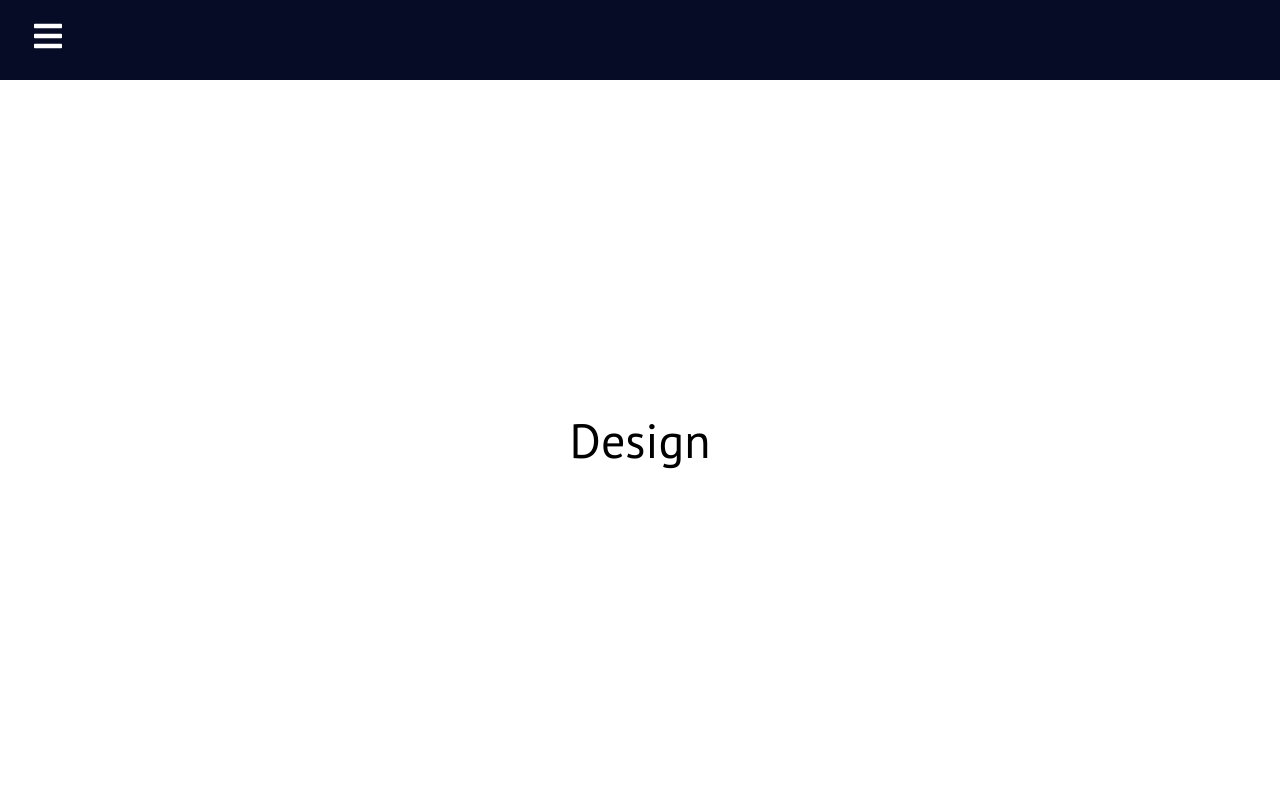
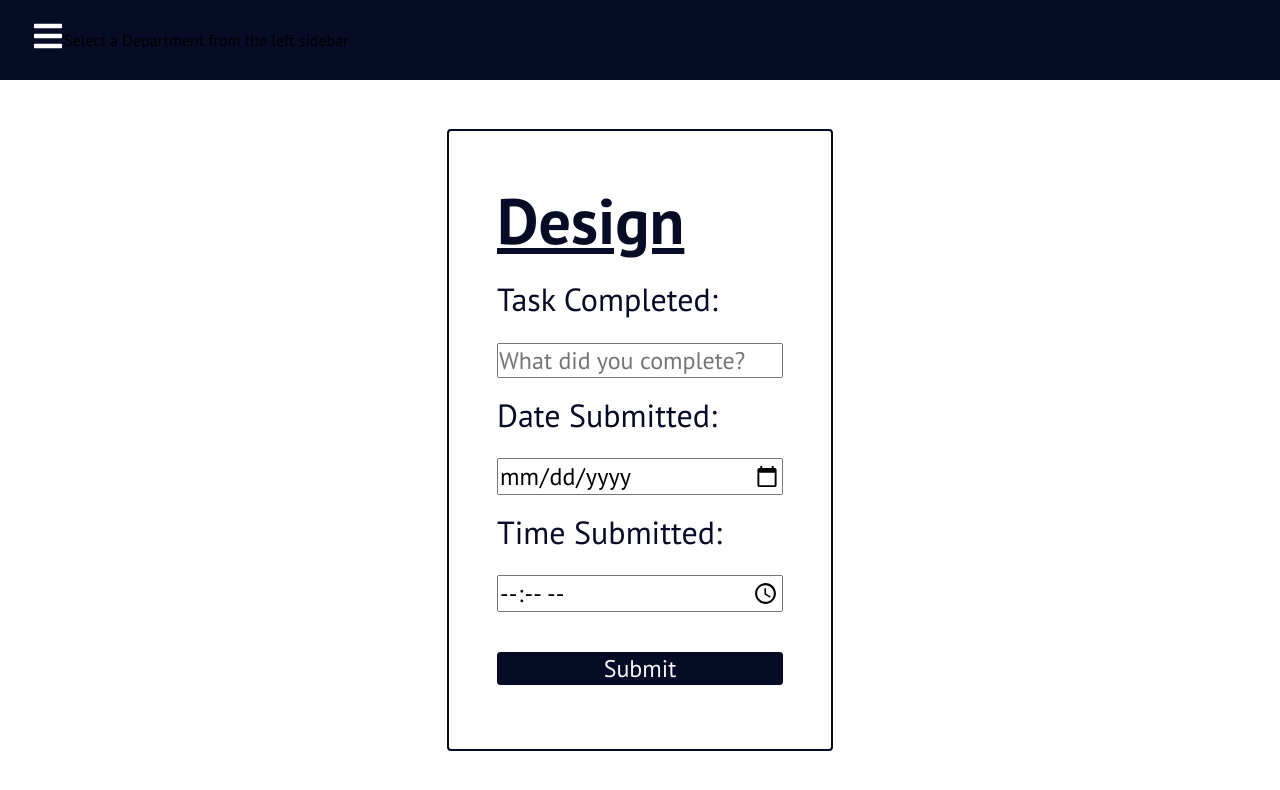
Before and after one commit to Winx1718/blackboard-project, a React (Create React App) app: page /Design in a window 1280 px wide. Shown: the top 790 px of the page. Built offline with nearby package versions, Linux system fonts and the light colour scheme.

Commit message:
added form
created functions to handle changes and alert submission
added CSS to forms

```diff
--- a/src/App.css
+++ b/src/App.css
@@ -16,3 +16,8 @@
   justify-content: center;
   font-size: 3rem;
 }
+.home h1{
+  color: #060b26;
+  font-size: 4rem;
+  text-decoration: underline;
+}
--- a/src/components/Navbar.js
+++ b/src/components/Navbar.js
@@ -18,6 +18,7 @@ function Navbar() {
           <Link to="#" className="menu-bars">
             <FaBars onClick={showSidebar} />
           </Link>
+          <p>Select a Department from the left sidebar</p>
         </div>
         <nav className={sidebar ? "nav-menu active" : "nav-menu"}>
           <ul className="nav-menu-items" onClick={showSidebar}>
--- /dev/null
+++ b/src/components/TaskCard.css
@@ -0,0 +1,32 @@
+.taskcard {
+  border: 2px solid#060b26;
+  padding: 3rem;
+  border-radius: 4px;
+}
+.taskcard h1 {
+  color: #060b26;
+  font-size: 4rem;
+  text-decoration: underline;
+  margin-bottom: 1rem;
+}
+.taskcard p {
+  color: #060b26;
+  font-size: 2rem;
+}
+.taskcard input {
+  width: 100%;
+  font-size: 1.5rem;
+  margin-bottom: 1rem;
+}
+.button {
+  background-color: #060b26;
+  color: #f5f5f5;
+  border-radius: 3px;
+  border: 1px solid #060b26;
+  transition: ease-in-out 250ms;
+}
+.button:hover {
+  background-color: #f5f5f5;
+  color: #060b26;
+  transition: ease-in-out 250ms;
+}
--- a/src/components/TaskCard.js
+++ b/src/components/TaskCard.js
@@ -1,13 +1,50 @@
-import React from 'react'
+import React, { useState } from "react";
+import "./TaskCard.css";
 
 function TaskCard(props) {
+  const [task, setTask] = useState(null);
+  const [date, setDate] = useState(null);
+  const [time, setTime] = useState(null);
+
+  function handleTaskChange(event) {
+    setTask(event.target.value);
+  }
+  function handleDateChange(event) {
+    setDate(event.target.value);
+  }
+  function handleTimeChange(event) {
+    setTime(event.target.value);
+  }
+  function handleSubmit(event) {
+    event.preventDefault();
+    alert(
+      `Your response has been recorded. Task ${task} was recorded on ${date} at ${time}, Thank you.`
+    );
+  }
   return (
-      <div>
-          <form>
-              <span><input type={text} placeholder=""/></span>
-          </form>
+    <div className="taskcard">
+      <h1>{props.team}</h1>
+      <form onSubmit={handleSubmit}>
+        <div>
+          <p>Task Completed:</p>
+          <input
+            type="text"
+            placeholder="What did you complete?"
+            onChange={handleTaskChange}
+          />
+        </div>
+        <div>
+          <p>Date Submitted:</p>
+          <input type="date" onChange={handleDateChange} />
+        </div>
+        <div>
+          <p>Time Submitted:</p>
+          <input type="time" onChange={handleTimeChange} />
+        </div>
+        <input type="submit" className="button"/>
+      </form>
     </div>
-  )
+  );
 }
 
-export default TaskCard
+export default TaskCard;
--- a/src/pages/Design.js
+++ b/src/pages/Design.js
@@ -1,9 +1,12 @@
-import React from 'react'
+import React from "react";
+import TaskCard from "../components/TaskCard";
 
 function Design() {
   return (
-    <div className='design'>Design</div>
-  )
+    <div className="design">
+      <TaskCard team="Design" />
+    </div>
+  );
 }
 
-export default Design
+export default Design;
--- a/src/pages/Development.js
+++ b/src/pages/Development.js
@@ -1,7 +1,12 @@
 import React from "react";
+import TaskCard from "../components/TaskCard";
 
 function Development() {
-  return <div className="development">Development</div>;
+  return (
+    <div className="development">
+      <TaskCard team="Development" />
+    </div>
+  );
 }
 
 export default Development;
--- a/src/pages/Home.js
+++ b/src/pages/Home.js
@@ -1,7 +1,8 @@
 import React from "react";
 
 function Home() {
-  return <div className="home">Home</div>;
+  return <div className="home"><h1>Home</h1>
+  </div>;
 }
 
 export default Home;
--- a/src/pages/Marketing.js
+++ b/src/pages/Marketing.js
@@ -1,7 +1,12 @@
 import React from "react";
+import TaskCard from "../components/TaskCard";
 
 function Marketing() {
-  return <div className="marketing">Marketing</div>;
+  return (
+    <div className="marketing">
+      <TaskCard team="Marketing" />
+    </div>
+  );
 }
 
 export default Marketing;
```
